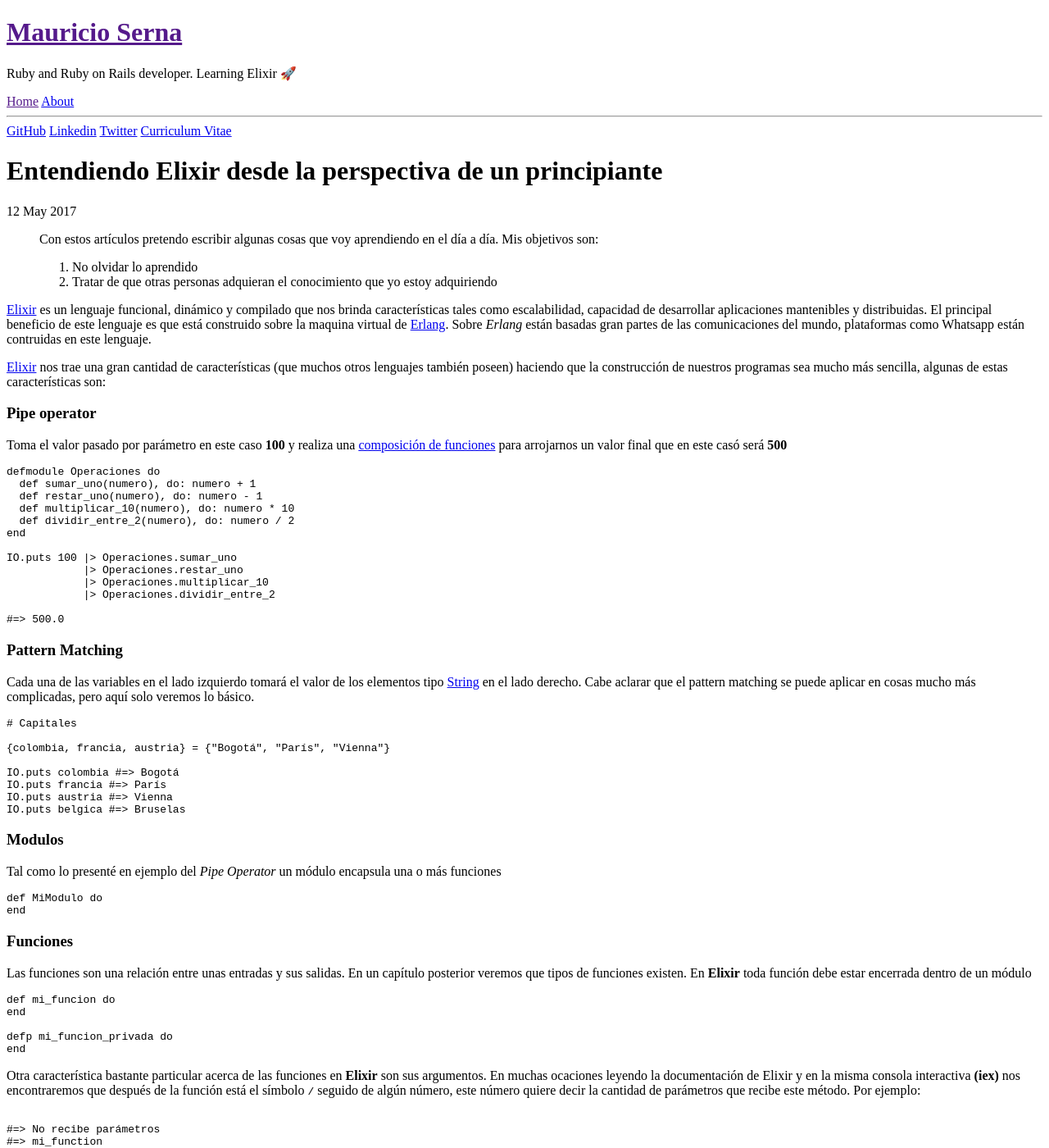
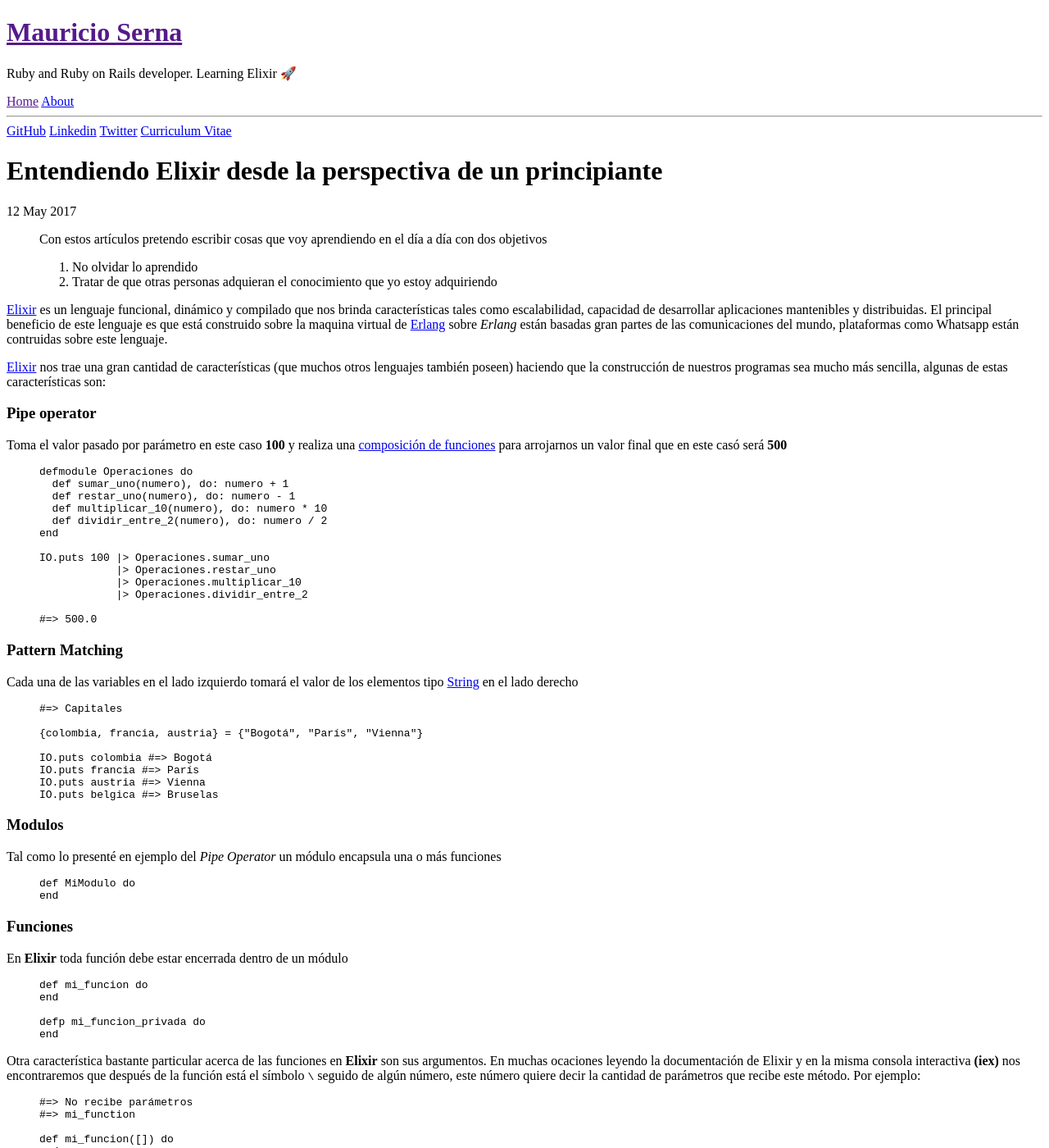
Before and after one commit to kmlroot/mauricio, a Jekyll site: the page built from _posts/2017-05-12-entendiendo-elixir-desde-la-perspectiva-de-un-principiante.md, in a window 1280 px wide and 1400 px high. Shown: the whole window at 82% size. Built offline with Jekyll 4.4.1, drawn with Linux system fonts in a browser that asks for light colours; comment, search, counter and statistics services are not loaded; some of the changed text lies outside the part shown.

````diff
--- a/Gemfile
+++ b/Gemfile
@@ -2,6 +2,7 @@ source "https://rubygems.org"
 ruby RUBY_VERSION
 
 gem "jekyll", "3.4.3"
+gem 'rouge'
 
 group :jekyll_plugins do
    gem "jekyll-feed", "~> 0.6"
--- a/_posts/2017-05-12-entendiendo-elixir-desde-la-perspectiva-de-un-principiante.md
+++ b/_posts/2017-05-12-entendiendo-elixir-desde-la-perspectiva-de-un-principiante.md
@@ -3,22 +3,20 @@ title: Entendiendo Elixir desde la perspectiva de un principiante
 layout: post
 ---
 
-> Con estos artículos pretendo escribir algunas cosas que voy aprendiendo en el día a día.
-Mis objetivos son:
+> Con estos artículos pretendo escribir cosas que voy aprendiendo en el día a día con dos objetivos
 1. No olvidar lo aprendido
 2. Tratar de que otras personas adquieran el conocimiento que yo estoy adquiriendo
 
-[Elixir](http://elixir-lang.org){:target="_blank"} es un lenguaje funcional, dinámico y compilado que nos brinda características tales como escalabilidad, capacidad de desarrollar aplicaciones mantenibles y distribuidas.
-El principal beneficio de este lenguaje es que está construido sobre la maquina virtual de [Erlang](http://www.erlang.org){:target="_blank"}.
-Sobre *Erlang* están basadas gran partes de las comunicaciones del mundo, plataformas como Whatsapp están contruidas en este lenguaje.
+[Elixir](http://elixir-lang.org) es un lenguaje funcional, dinámico y compilado que nos brinda características tales como escalabilidad, capacidad de desarrollar aplicaciones mantenibles y distribuidas.
+El principal beneficio de este lenguaje es que está construido sobre la maquina virtual de [Erlang](http://www.erlang.org) sobre *Erlang* están basadas gran partes de las comunicaciones del mundo, plataformas como Whatsapp están contruidas sobre este lenguaje.
 
-[Elixir](http://elixir-lang.org){:target="_blank"} nos trae una gran cantidad de características (que muchos otros lenguajes también poseen) haciendo que la construcción de nuestros programas sea mucho más sencilla, algunas de estas características son:
+[Elixir](http://elixir-lang.org) nos trae una gran cantidad de características (que muchos otros lenguajes también poseen) haciendo que la construcción de nuestros programas sea mucho más sencilla, algunas de estas características son:
 
 ### Pipe operator
 
-Toma el valor pasado por parámetro en este caso **100** y realiza una [composición de funciones](https://es.wikipedia.org/wiki/Función_compuesta){:target="_blank"} para arrojarnos un valor final que en este casó será **500**
+Toma el valor pasado por parámetro en este caso **100** y realiza una [composición de funciones](https://es.wikipedia.org/wiki/Función_compuesta) para arrojarnos un valor final que en este casó será **500**
 
-```elixir
+{% highlight elixir %}
 defmodule Operaciones do
   def sumar_uno(numero), do: numero + 1
   def restar_uno(numero), do: numero - 1
@@ -32,15 +30,14 @@ IO.puts 100 |> Operaciones.sumar_uno
             |> Operaciones.dividir_entre_2
 
 #=> 500.0
-```
+{% endhighlight %}
 
 ### Pattern Matching
 
-Cada una de las variables en el lado izquierdo tomará el valor de los elementos tipo [String](https://hexdocs.pm/elixir/String.html#content){:target="_blank"} en el lado derecho.
-Cabe aclarar que el pattern matching se puede aplicar en cosas mucho más complicadas, pero aquí solo veremos lo básico.
+Cada una de las variables en el lado izquierdo tomará el valor de los elementos tipo [String](https://hexdocs.pm/elixir/String.html#content) en el lado derecho
 
-```
-# Capitales
+{% highlight elixir %}
+#=> Capitales
 
 {colombia, francia, austria} = {"Bogotá", "París", "Vienna"}
 
@@ -48,32 +45,31 @@ IO.puts colombia #=> Bogotá
 IO.puts francia #=> París
 IO.puts austria #=> Vienna
 IO.puts belgica #=> Bruselas
-```
+{% endhighlight %}
 
 ### Modulos
 
 Tal como lo presenté en ejemplo del *Pipe Operator* un módulo encapsula una o más funciones
 
-```
+{% highlight elixir %}
 def MiModulo do
 end
-```
+{% endhighlight %}
 
 ### Funciones
-Las funciones son una relación entre unas entradas y sus salidas. En un capítulo posterior veremos que tipos de funciones existen.
 En **Elixir** toda función debe estar encerrada dentro de un módulo
 
-```
+{% highlight elixir %}
 def mi_funcion do
 end
 
 defp mi_funcion_privada do
 end
-```
+{% endhighlight %}
 
-Otra característica bastante particular acerca de las funciones en **Elixir** son sus argumentos. En muchas ocaciones leyendo la documentación de Elixir y en la misma consola interactiva **(iex)** nos encontraremos que después de la función está el símbolo ```/``` seguido de algún número, este número quiere decir la cantidad de parámetros que recibe este método. Por ejemplo:
+Otra característica bastante particular acerca de las funciones en **Elixir** son sus argumentos. En muchas ocaciones leyendo la documentación de Elixir y en la misma consola interactiva **(iex)** nos encontraremos que después de la función está el símbolo ```\``` seguido de algún número, este número quiere decir la cantidad de parámetros que recibe este método. Por ejemplo:
 
-```
+{% highlight elixir %}
 
 #=> No recibe parámetros
 #=> mi_function
@@ -94,11 +90,11 @@ end
 def mi_funcion(argumento_1, argumento_2) do
 end
 
-```
+{% endhighlight %}
 
 Gracias por leerme, hasta pronto :)
 
 ### Referencias
-* [Sitio web lenguaje Elixir](http://elixir-lang.org/){:target="_blank"}
-* [HexDocs](https://hexdocs.pm/elixir/Kernel.html){:target="_blank"}
-* [JoaoMdMoura Blog](http://joaomdmoura.com/){:target="_blank"}
+* [Sitio web lenguaje Elixir](http://elixir-lang.org/)
+* https://hexdocs.pm/elixir/Kernel.html
+* http://joaomdmoura.com/
````
Also changed, not shown: Gemfile.lock.
